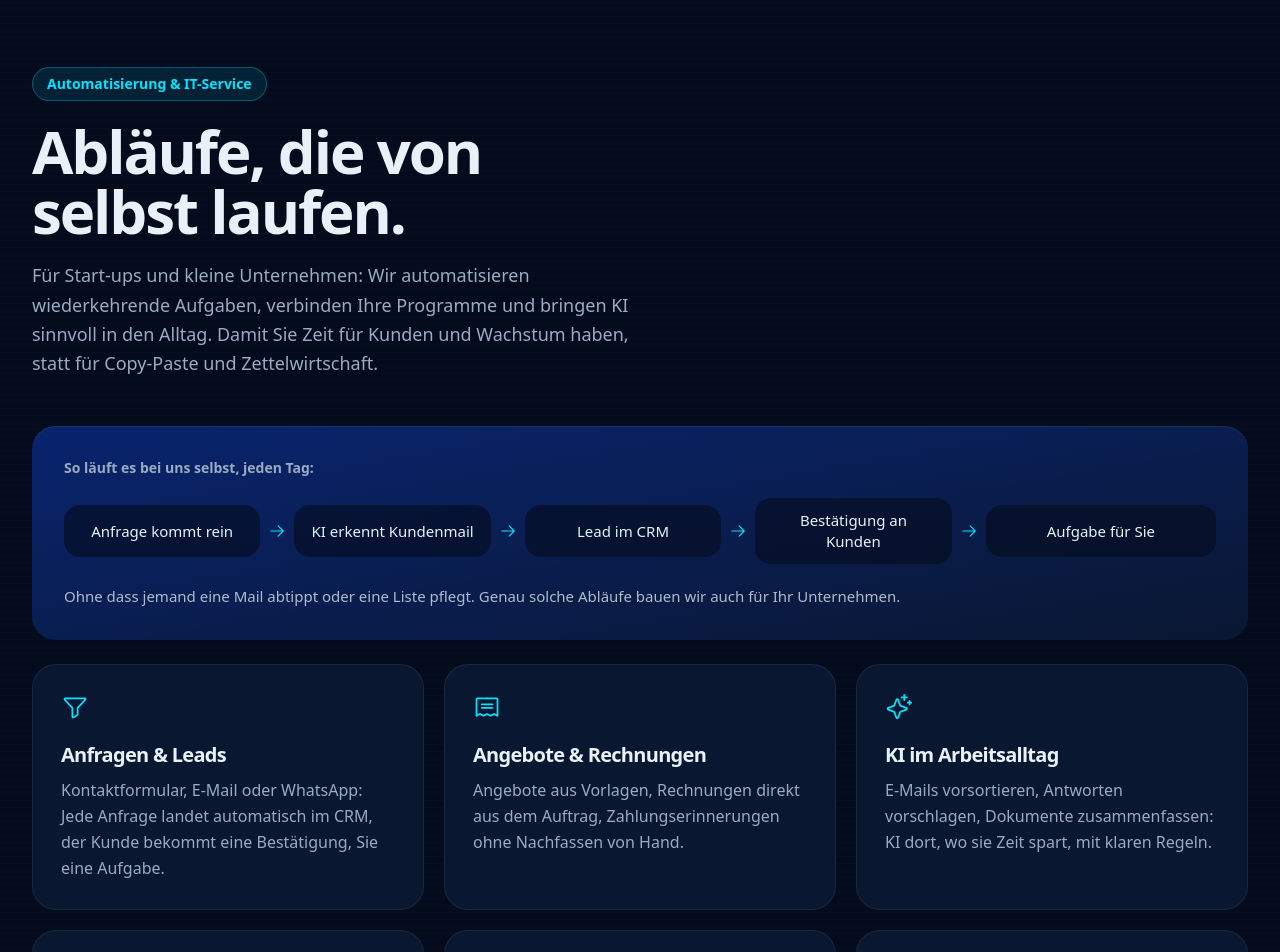
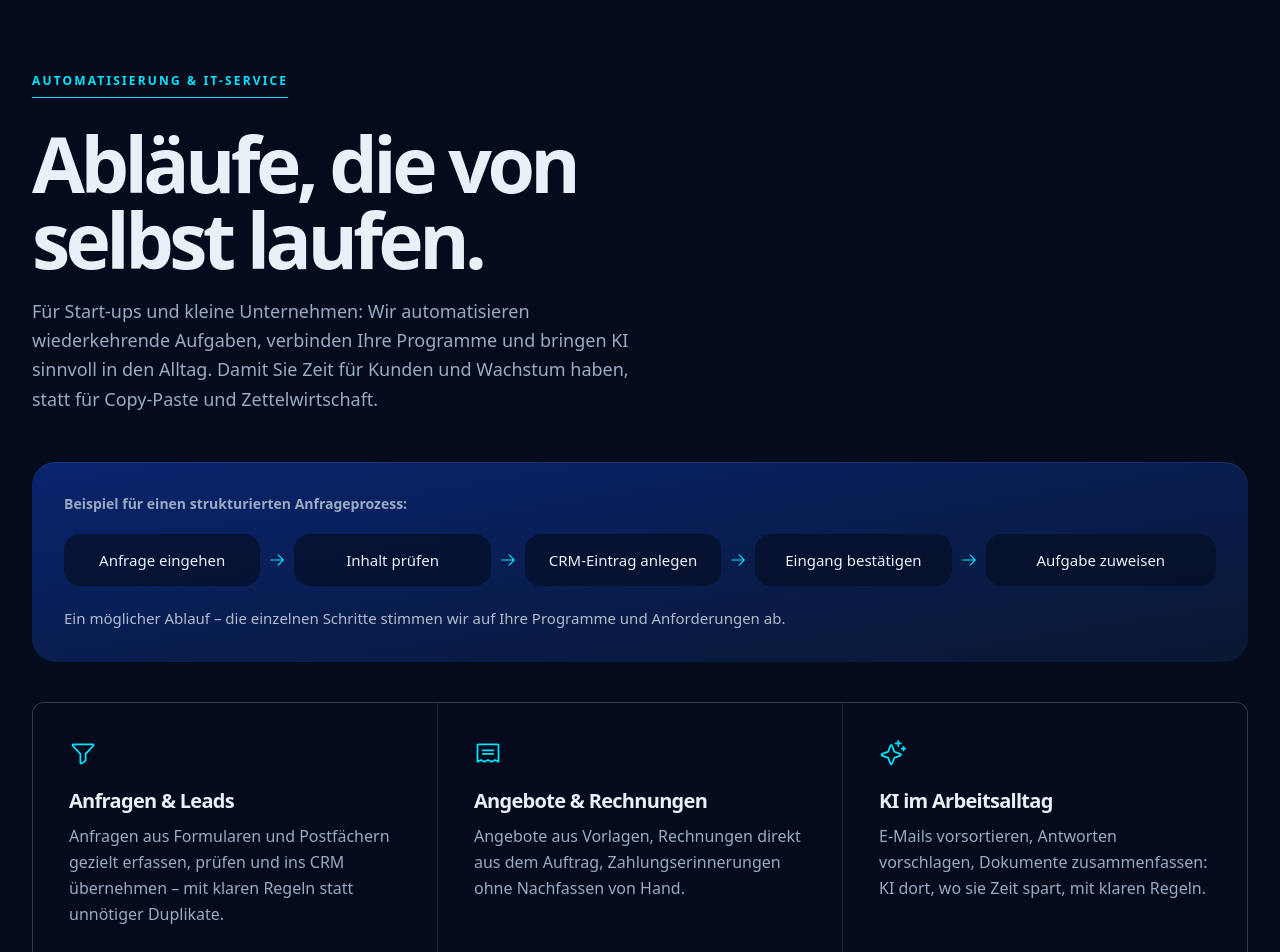
Before and after one commit to LayerInForm/LayerForm, a React (Vite) app: page / in a window 1280 px wide. Shown: the part 5560-6512 px from the top of the page. Built offline with nearby package versions, Linux system fonts and the light colour scheme.

Commit message:
design: streamline automation layout and remove unsupported all-messages-to-CRM promise

```diff
--- a/components/Automation.tsx
+++ b/components/Automation.tsx
@@ -13,7 +13,7 @@ const USE_CASES = [
   {
     icon: Funnel,
     title: 'Anfragen & Leads',
-    text: 'Kontaktformular, E-Mail oder WhatsApp: Jede Anfrage landet automatisch im CRM, der Kunde bekommt eine Bestätigung, Sie eine Aufgabe.',
+    text: 'Anfragen aus Formularen und Postfächern gezielt erfassen, prüfen und ins CRM übernehmen – mit klaren Regeln statt unnötiger Duplikate.',
   },
   {
     icon: Receipt,
@@ -61,17 +61,17 @@ const IT_SERVICES = [
 const TOOLS = ['Google Workspace', 'Microsoft 365', 'Power Automate', 'n8n', 'HubSpot', 'Lexware', 'Gemini', 'ChatGPT', 'Claude'];
 
 /* Beispiel-Ablauf, so wie er bei LayerForm selbst läuft */
-const FLOW = ['Anfrage kommt rein', 'KI erkennt Kundenmail', 'Lead im CRM', 'Bestätigung an Kunden', 'Aufgabe für Sie'];
+const FLOW = ['Anfrage eingehen', 'Inhalt prüfen', 'CRM-Eintrag anlegen', 'Eingang bestätigen', 'Aufgabe zuweisen'];
 
 export const Automation: React.FC<AutomationProps> = ({ onInquiry }) => (
   <section id="automatisierung" className="relative overflow-hidden">
-    <div className="layer-lines pointer-events-none absolute inset-0 opacity-40" aria-hidden="true" />
+    <div className="pointer-events-none absolute inset-0" aria-hidden="true" />
     <div className="relative mx-auto max-w-7xl px-5 py-24 md:px-8 md:py-32">
       <Reveal>
-        <span className="inline-flex items-center gap-2 rounded-full border border-cyan/30 bg-cyan/10 px-3.5 py-1.5 text-sm font-semibold text-cyan">
+        <span className="inline-flex items-center gap-2 border-b border-cyan pb-2 text-xs font-semibold uppercase tracking-[.18em] text-cyan">
           Automatisierung &amp; IT-Service
         </span>
-        <h2 className="mt-5 max-w-[16ch] text-4xl font-semibold leading-[1.05] md:text-6xl">
+        <h2 className="mt-7 max-w-[16ch] text-[clamp(3rem,6vw,6rem)] font-semibold leading-[.98] tracking-[-.06em]">
           Abläufe, die von selbst laufen.
         </h2>
         <p className="mt-5 max-w-[60ch] text-lg leading-relaxed text-fg-muted">
@@ -83,7 +83,7 @@ export const Automation: React.FC<AutomationProps> = ({ onInquiry }) => (
       {/* Beispiel-Ablauf */}
       <Reveal delay={0.05}>
         <div className="mt-12 rounded-panel bg-gradient-to-br from-deep to-surface p-6 shadow-[inset_0_1px_0_rgba(255,255,255,.08)] md:p-8">
-          <p className="text-sm font-semibold text-fg-muted">So läuft es bei uns selbst, jeden Tag:</p>
+          <p className="text-sm font-semibold text-fg-muted">Beispiel für einen strukturierten Anfrageprozess:</p>
           <ol className="mt-5 flex flex-col gap-2 md:flex-row md:items-center md:gap-0">
             {FLOW.map((step, i) => (
               <li key={step} className="flex items-center gap-2 md:flex-1 md:gap-0">
@@ -98,16 +98,16 @@ export const Automation: React.FC<AutomationProps> = ({ onInquiry }) => (
             ))}
           </ol>
           <p className="mt-5 text-[15px] leading-relaxed text-fg/75">
-            Ohne dass jemand eine Mail abtippt oder eine Liste pflegt. Genau solche Abläufe bauen wir auch für Ihr Unternehmen.
+            Ein möglicher Ablauf – die einzelnen Schritte stimmen wir auf Ihre Programme und Anforderungen ab.
           </p>
         </div>
       </Reveal>
 
       {/* Einsatzbereiche */}
-      <div className="mt-6 grid gap-4 sm:grid-cols-2 lg:grid-cols-3 md:gap-5">
+      <div className="mt-10 grid gap-px overflow-hidden rounded-xl border border-white/10 bg-white/10 sm:grid-cols-2 lg:grid-cols-3">
         {USE_CASES.map(({ icon: Icon, title, text }, i) => (
           <Reveal key={title} delay={0.04 * i}>
-            <article className="flex h-full flex-col rounded-panel border border-white/[.07] bg-surface p-7">
+            <article className="flex h-full flex-col bg-bg p-7 md:p-9">
               <Icon size={28} className="text-cyan" aria-hidden="true" />
               <h3 className="mt-5 text-xl font-semibold">{title}</h3>
               <p className="mt-2 leading-relaxed text-fg-muted">{text}</p>
```
